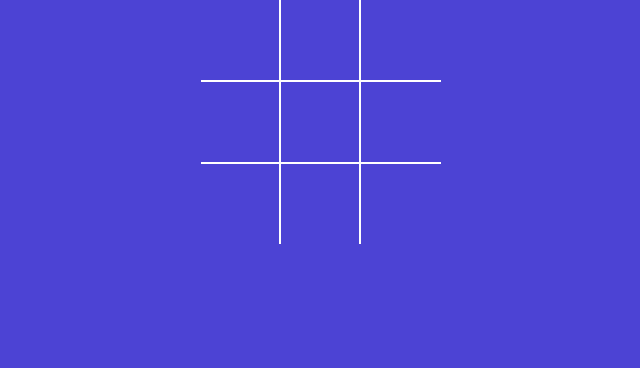
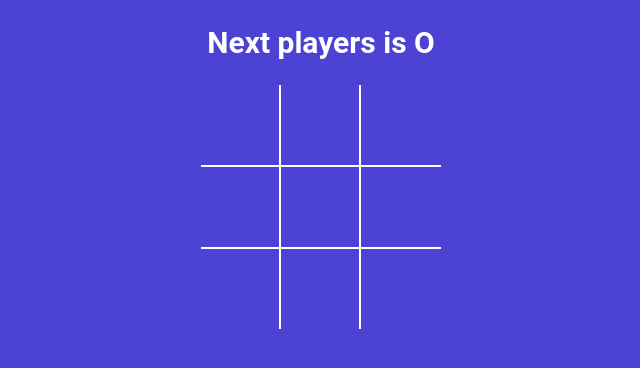
Before and after one commit to aw12067/TicTacToe, a React (Vite) app: page / in a window 1280 px wide. Shown: the top 368 px of the page, without its empty margins (319-959 px from the left). Built offline with nearby package versions, Linux system fonts and the light colour scheme.

Commit message:
Wrote the winner function

```diff
--- a/src/App.jsx
+++ b/src/App.jsx
@@ -1,13 +1,40 @@
 import './styles.scss'
-import Square from './components/Square'
+import { useState } from 'react'
 import Board from './components/Board'
+import { calculateWinner } from './winner'
+
 function App() {
+  const [squares,setSquares] = useState(Array(9).fill(null))
+  const[isXNext,setIsXNext] = useState(false);
+
+  const winner = calculateWinner(squares);
+  const nextPlayer =  isXNext? 'X':'O';
+  const statusMessage = winner? `Winner is ${winner}`:`Next players is ${nextPlayer}`;
+
+    const handleSquareClick = clickedPosition =>{
+      if(squares[clickedPosition] || winner){
+        return;
+      }
+        setSquares(currentSquares =>{
+            return currentSquares.map((squareValue,position) => {
+                if(clickedPosition==position){
+                    return isXNext ? 'X':'O';
+                }
+
+                return squareValue;
+            });
+        });
+        setIsXNext (currentX =>{
+            return !currentX
+        })
+    };
 
   return (
     <div className='app'>
-      <Board/>
+      <h2>{statusMessage}</h2>
+      <Board squares={squares} handleSquareClick={handleSquareClick}/>
     </div>
-  )
+  );
 }
 
 export default App
--- a/src/components/Board.jsx
+++ b/src/components/Board.jsx
@@ -1,30 +1,10 @@
-import { useState } from "react";
 import Square from "./Square";
 
-const Board = () =>{
-
-    const [sqaures,setSquares] = useState(Array(9).fill(null))
-    const[isXNext,setIsXNext] = useState(false);
-
-    const handleSquareClick = clickedPosition =>{
-        setSquares(currentSquares =>{
-            return currentSquares.map((squareValue,position) => {
-                if(clickedPosition==position && !sqaures[position]){
-                    return isXNext ? 'X':'O';
-                }
-
-                return squareValue;
-            });
-        });
-        setIsXNext (currentX =>{
-            return !currentX
-        })
-    };
-
+const Board = ({squares,handleSquareClick}) =>{
     const renderSquares = position => {
         return(
             <Square
-                value={sqaures[position]}
+                value={squares[position]}
                 onClick={()=>handleSquareClick(position)}
             />
         );
--- /dev/null
+++ b/src/winner.js
@@ -0,0 +1,19 @@
+export function calculateWinner(squares){
+    const lines = [
+        [0,1,2],
+        [3,4,5],
+        [6,7,8],
+        [0,3,6],
+        [1,4,7],
+        [2,5,8],
+        [0,4,8],
+        [2,4,6]
+    ];
+    for(let j=0;j<lines.length;j++){
+        const[a,b,c]=lines[j];
+        if(squares[a] && squares[a]===squares[b] && squares[a]===squares[c]){
+            return squares[a];
+        }
+    }
+    return null;
+}
```
